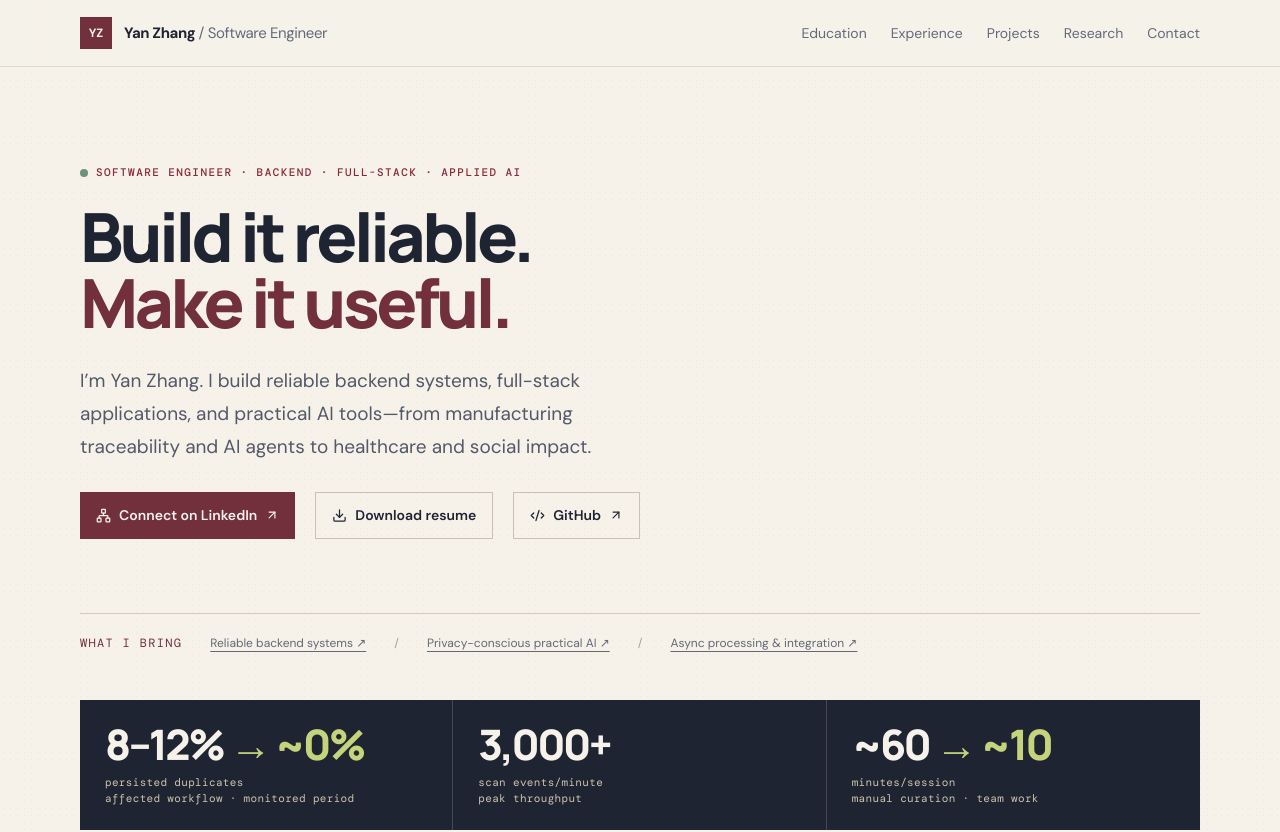
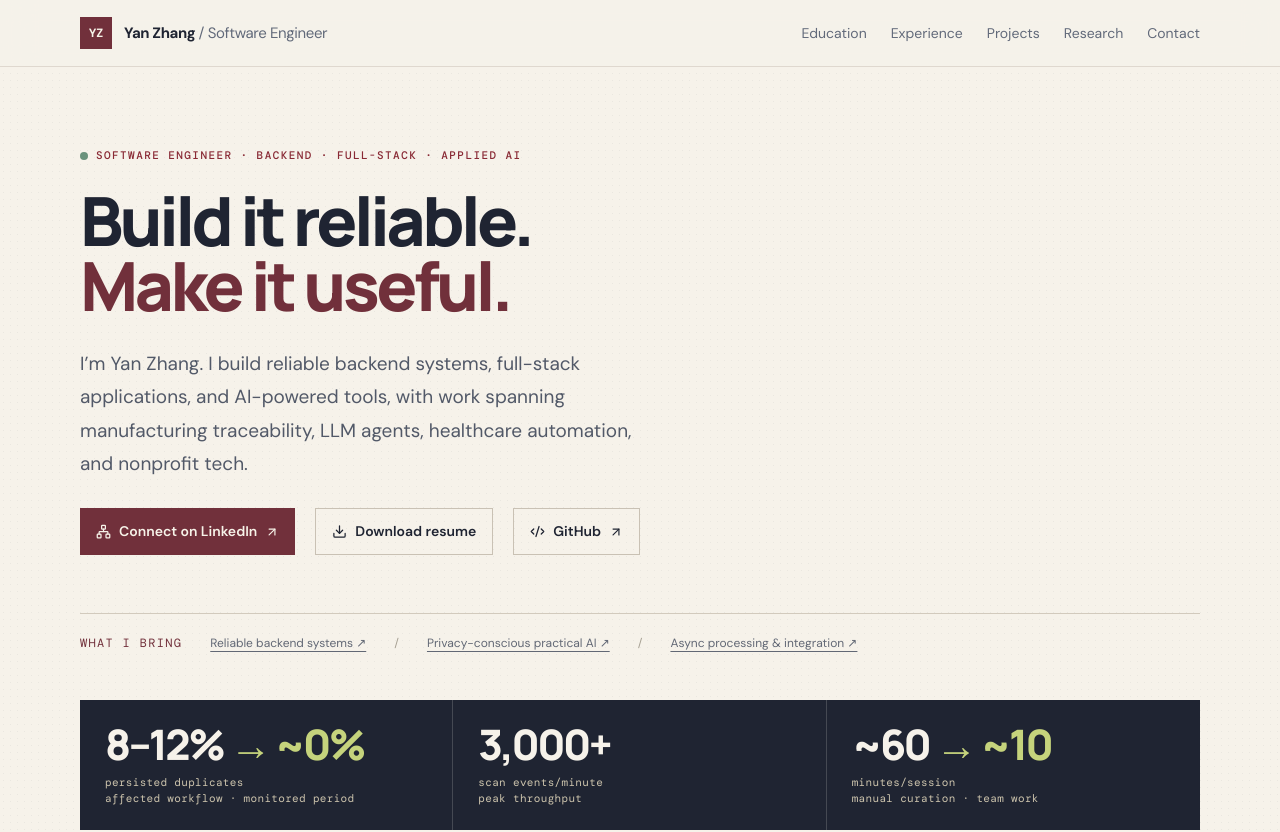
Before and after one commit to kkyan1105/kkyan1105.github.io, a React (Vite) app: page / in a window 1280 px wide. Shown: the top 832 px of the page. Built offline with nearby package versions, Linux system fonts and the light colour scheme.

Commit message:
Update homepage introduction wording

```diff
--- a/src/Portfolio.tsx
+++ b/src/Portfolio.tsx
@@ -78,7 +78,7 @@ export default function Portfolio() {
             </h1>
             <img className="mobile-portrait" src="/photos/graduation-portrait.webp" alt="Yan Zhang in a graduation gown" width="100" height="133" />
             <p className="mt-7 max-w-[580px] text-[17px] leading-[1.75] text-[#525968] md:text-[19px]">
-              I’m Yan Zhang. I build reliable backend systems, full-stack applications, and practical AI tools—from manufacturing traceability and AI agents to healthcare and social impact.
+              I’m Yan Zhang. I build reliable backend systems, full-stack applications, and AI-powered tools, with work spanning manufacturing traceability, LLM agents, healthcare automation, and nonprofit tech.
             </p>
             <div className="mt-7 flex flex-wrap gap-x-5 gap-y-3 text-[15px] font-semibold">
               <a className="hero-action inline-flex items-center gap-2 bg-[#71303b] px-5 py-3 text-[#f7f3e9] transition hover:bg-[#57232d]" href={LINKEDIN} target="_blank" rel="noreferrer" aria-label="Connect with Yan Zhang on LinkedIn" data-testid="link-linkedin-hero">
```
